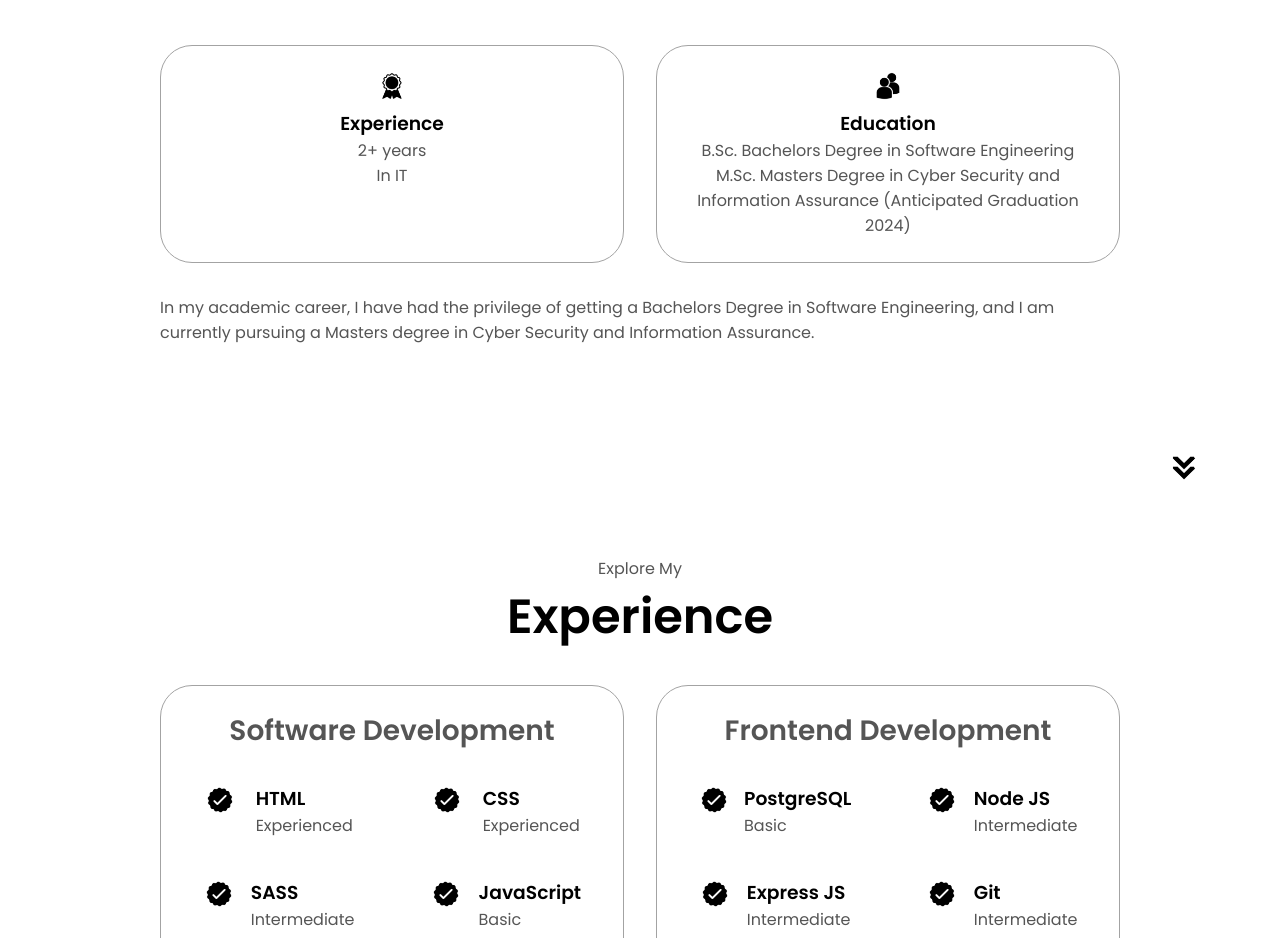
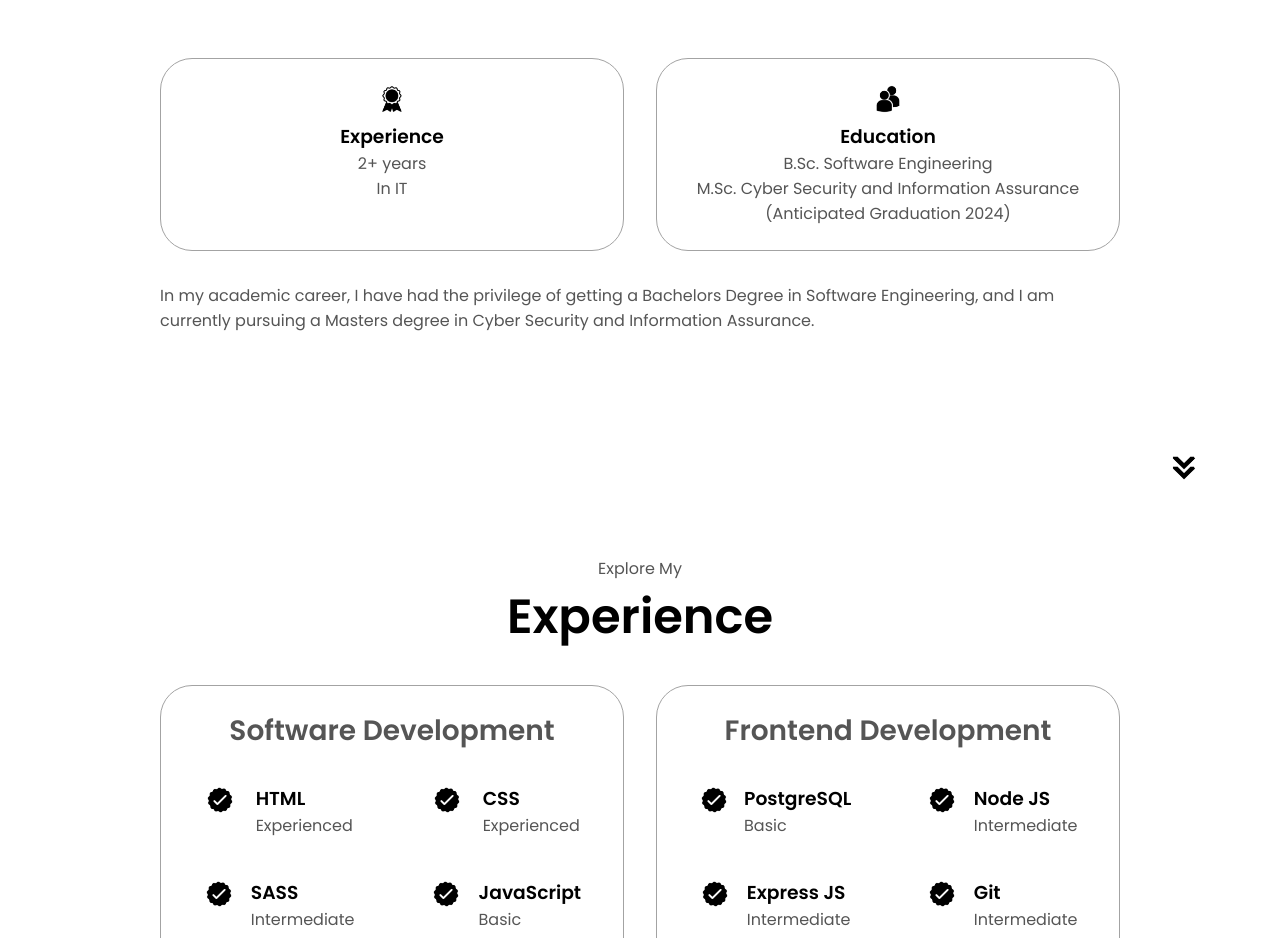
Before and after one commit to aislynsmildenhall/portfolio, a plain HTML site: page index.html in a window 1280 px wide. Shown: the part 1140-2078 px from the top of the page. Drawn offline with Linux system fonts and the light colour scheme.

Commit message:
Update index.html

```diff
--- a/index.html
+++ b/index.html
@@ -88,7 +88,7 @@
                 class="icon"
               />
               <h3>Education</h3>
-              <p>B.Sc. Bachelors Degree in Software Engineering<br />M.Sc. Masters Degree in Cyber Security and Information Assurance (Anticipated Graduation 2024)</p>
+              <p>B.Sc. Software Engineering<br />M.Sc. Cyber Security and Information Assurance (Anticipated Graduation 2024)</p>
             </div>
           </div>
           <div class="text-container">
```
